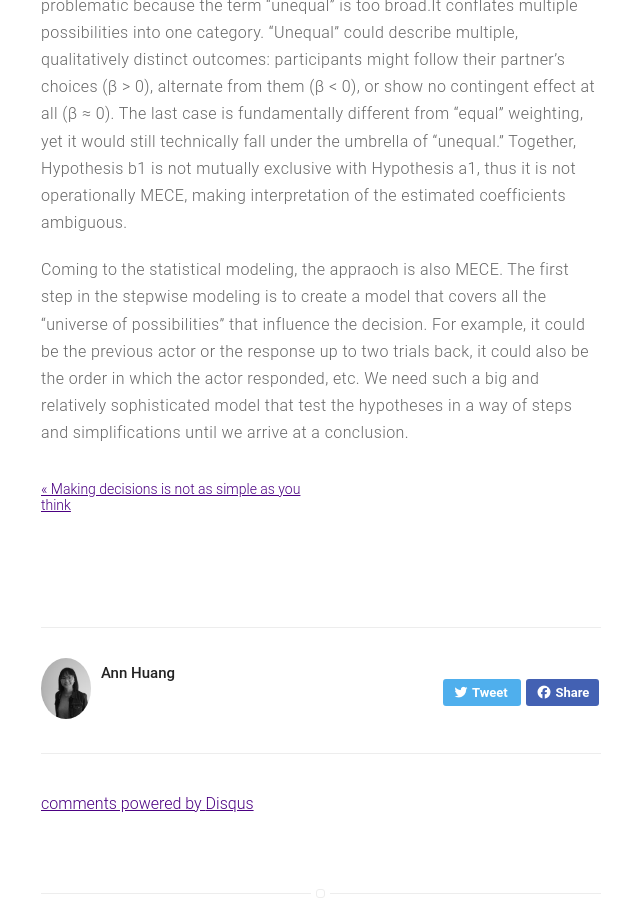
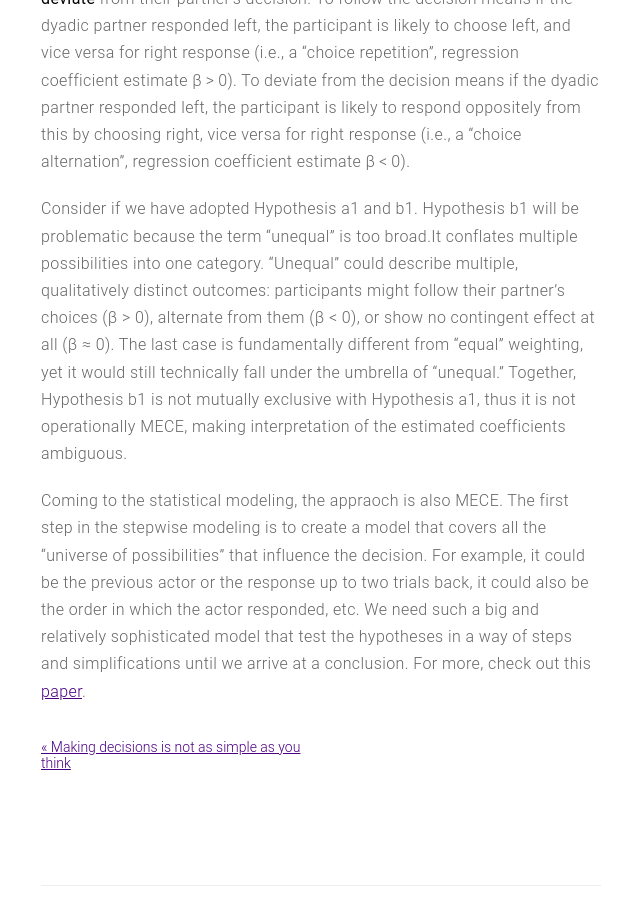
Before and after one commit to annhuangresearch/annhuangresearch.github.io, a Jekyll site: the page built from _posts/2025-05-18-MECE.md, in a window 1280 px wide and 900 px high, scrolled down 2771 px. Shown: the whole window, without its empty margins (319-959 px from the left). Built offline with Jekyll 4.4.1, drawn with Linux system fonts in a browser that asks for light colours; comment, search, counter and statistics services are not loaded; some of the changed text lies outside the part shown.

Commit message:
fixed the image

```diff
--- a/_posts/2025-05-18-MECE.md
+++ b/_posts/2025-05-18-MECE.md
@@ -19,19 +20,19 @@
 
 We come up with competing hypotheses in natural English language:
 
-- Hypothesis a: The participants equally weigh their own and their partner's decision history
-- Hypothesis b: The participants alternate from their partner’s decisions
+- **Hypothesis a**: The participants equally weigh their own and their partner's decision history
+- **Hypothesis b**: The participants alternate from their partner’s decisions
 
 Here is a diagram describing how the formulated hypotheses.
 
-![hypothesis statement](/assets/images/blog/hypothesis.png){:height="400px" width="300px"}
+![hypothesis statement](/assets/images/hypothesis.png){:height="250px" width="200px"}
 
 Nevertheless, this is confusing. Normally in hypothesis testing, one is called a null (no effect) and the other is the alternative (effect). Hypothesis b is not really the alternative to hypothesis a. Rather it presents as one of the options to an alternative statement compared to Hypothesis a.
 
 Often the process of formulating hypotheses require multiple iterations to get them unambiguous and quantitatively accurate.Here, the statements need to be revised for clarity. If we revise the statements as:
 
-- Hypothesis a1: The participants equally weigh their own and their partner's decision history
-- Hypothesis b1: The participants unequally weigh their own and their partner's decision history
+- **Hypothesis a1**: The participants equally weigh their own and their partner's decision history
+- **Hypothesis b1**: The participants unequally weigh their own and their partner's decision history
 
 This is conceptually redundant and will not work. The reason is the word **unequally** is the catch-all composite that lumps together several distinct possibilities.
 
@@ -39,8 +40,8 @@
 
 Therefore, we revise the statements as following:
 
-- Hypothesis 1. The participants equally weigh their own and their partner’s decision history
-- Hypothesis 2. The participants do not weigh equally their own and their partner’s decision history.
+- **Hypothesis 1**. The participants equally weigh their own and their partner’s decision history
+- **Hypothesis 2**. The participants do not weigh equally their own and their partner’s decision history.
 
 Now we have a clear null and alternative rather than null and something else.
 
@@ -52,4 +53,4 @@
 
 Consider if we have adopted Hypothesis a1 and b1. Hypothesis b1 will be problematic because the term “unequal” is too broad.It conflates multiple possibilities into one category. “Unequal” could describe multiple, qualitatively distinct outcomes: participants might follow their partner’s choices (β > 0), alternate from them (β < 0), or show no contingent effect at all (β ≈ 0). The last case is fundamentally different from “equal” weighting, yet it would still technically fall under the umbrella of “unequal.” Together, Hypothesis b1 is not mutually exclusive with Hypothesis a1, thus it is not operationally MECE, making interpretation of the estimated coefficients ambiguous.
 
-Coming to the statistical modeling, the appraoch is also MECE. The first step in the stepwise modeling is to create a model that covers all the "universe of possibilities" that influence the decision. For example, it could be the previous actor or the response up to two trials back, it could also be the order in which the actor responded, etc. We need such a big and relatively sophisticated model that test the hypotheses in a way of steps and simplifications until we arrive at a conclusion.
+Coming to the statistical modeling, the appraoch is also MECE. The first step in the stepwise modeling is to create a model that covers all the "universe of possibilities" that influence the decision. For example, it could be the previous actor or the response up to two trials back, it could also be the order in which the actor responded, etc. We need such a big and relatively sophisticated model that test the hypotheses in a way of steps and simplifications until we arrive at a conclusion. For more, check out this [paper](https://www.nature.com/articles/s41598-025-96182-5).
```
Also changed, not shown: other parts of _posts/2025-05-18-MECE.md (+1 -0 lines), assets/images/hypothesis.png (added), 1 other file.
